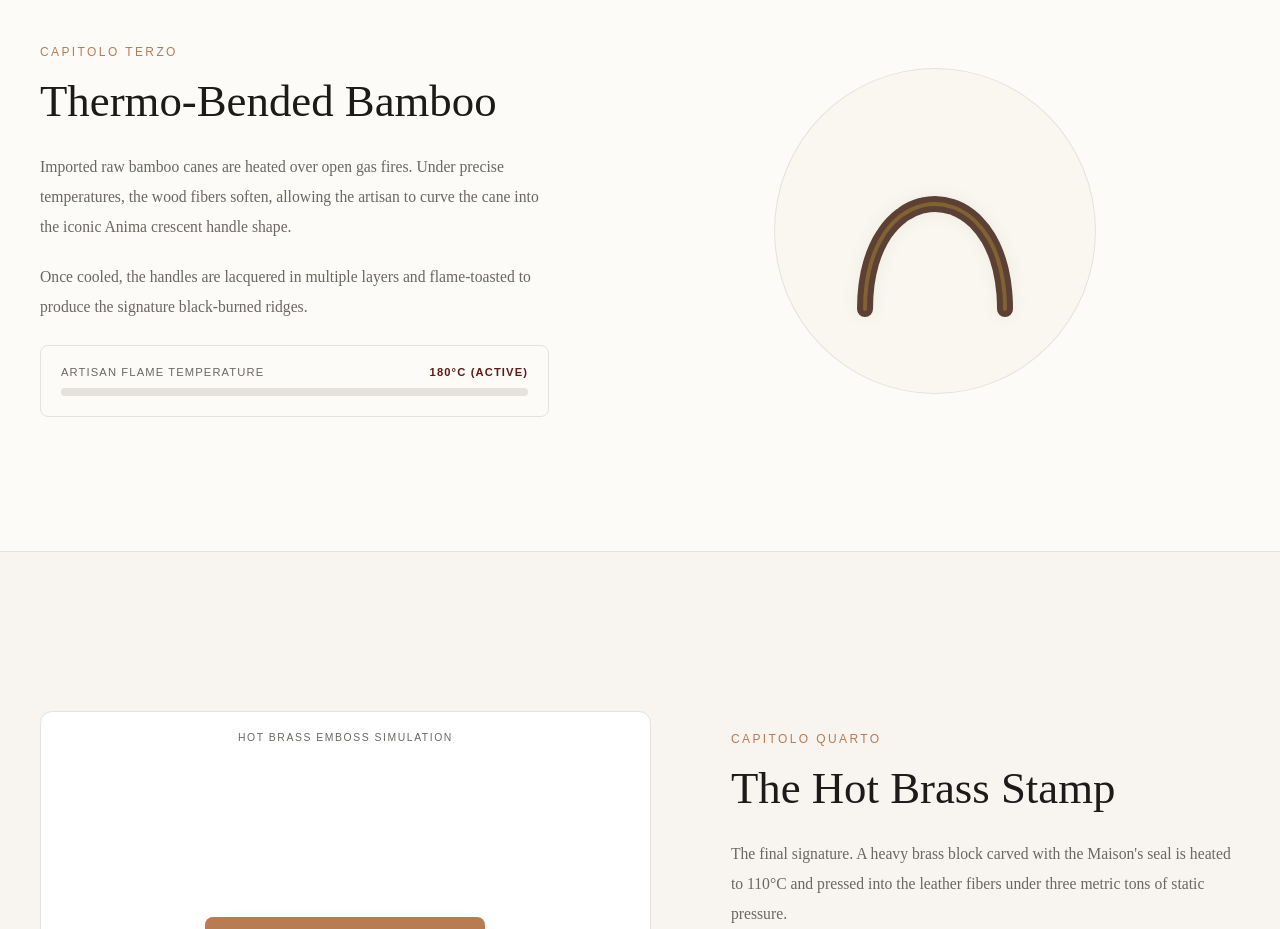
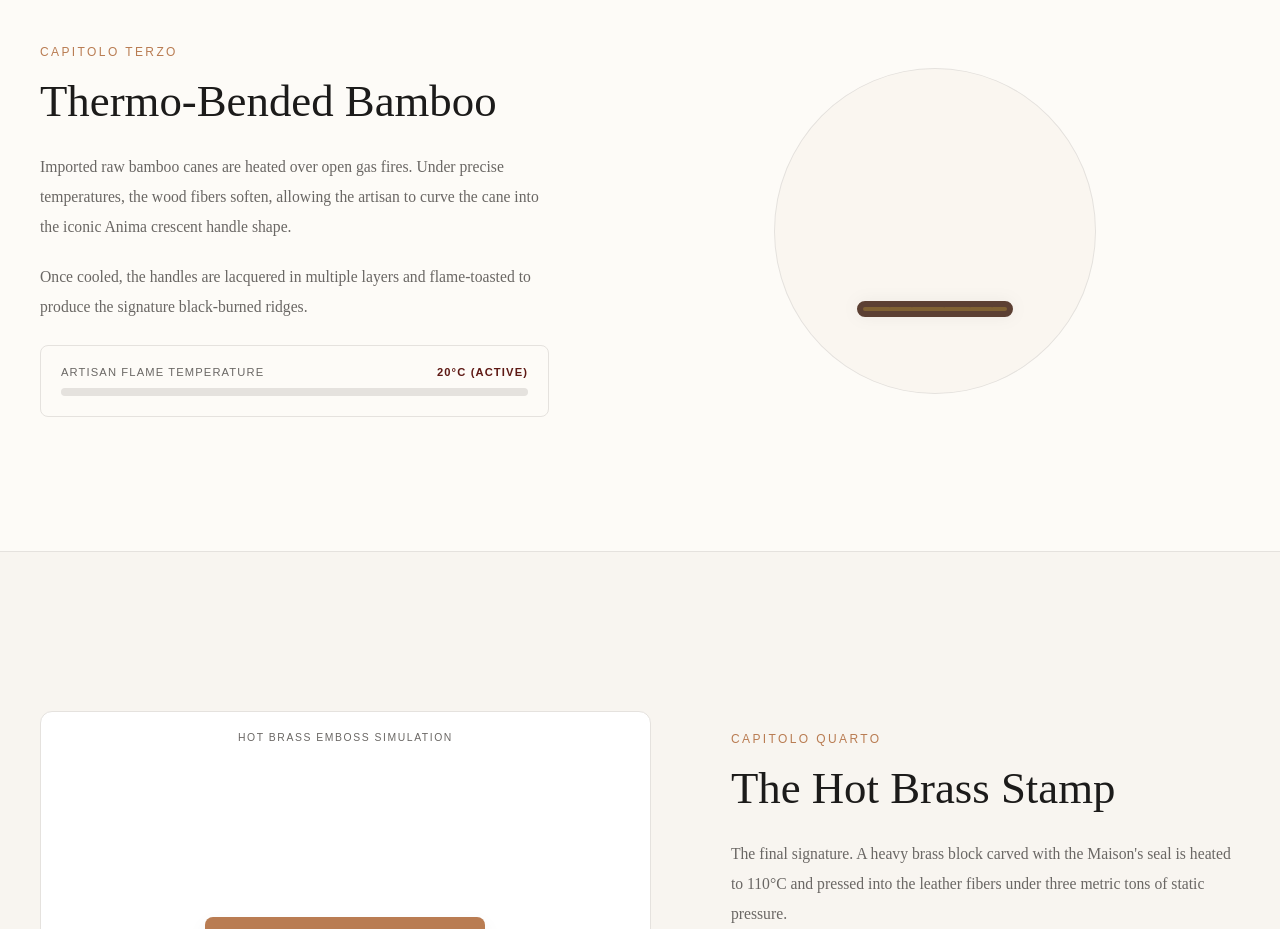
Before and after one commit to apoorv-xs/Maison-Anima, a React (Vite) app: page /craft in a window 1280 px wide. Shown: the part 1800-2729 px from the top of the page. Built offline with nearby package versions, Linux system fonts and the light colour scheme; a web font is replaced by a local one.

Commit message:
fix: make bamboo bending animation and temperature counter dynamic on scroll

```diff
--- a/src/pages/Craft.jsx
+++ b/src/pages/Craft.jsx
@@ -53,6 +53,45 @@ function Craft() {
           start: 'top 60%',
           end: 'bottom 80%',
           scrub: true
+        }
+      });
+
+      // Bending/curving the bamboo handle dynamically as the user scrolls
+      gsap.to('#bambooPath', {
+        attr: { d: 'M 15,90 C 15,20 85,20 85,90' },
+        scrollTrigger: {
+          trigger: '.craft-scene-3',
+          start: 'top 60%',
+          end: 'bottom 80%',
+          scrub: true
+        }
+      });
+
+      gsap.to('#bambooGlowPath', {
+        attr: { d: 'M 15,90 C 15,20 85,20 85,90' },
+        scrollTrigger: {
+          trigger: '.craft-scene-3',
+          start: 'top 60%',
+          end: 'bottom 80%',
+          scrub: true
+        }
+      });
+
+      // Counting up the temperature value from 20°C to 180°C in real-time
+      const tempObj = { value: 20 };
+      const tempValElement = document.querySelector('.temp-value');
+      gsap.to(tempObj, {
+        value: 180,
+        scrollTrigger: {
+          trigger: '.craft-scene-3',
+          start: 'top 60%',
+          end: 'bottom 80%',
+          scrub: true,
+          onUpdate: () => {
+            if (tempValElement) {
+              tempValElement.textContent = Math.round(tempObj.value);
+            }
+          }
         }
       });
 
@@ -230,7 +269,7 @@ function Craft() {
             <div className="font-sans" style={{ padding: '20px', border: '1px solid #E5E2DE', borderRadius: '8px' }}>
               <div style={{ display: 'flex', justifyContent: 'space-between', fontSize: '0.7rem', textTransform: 'uppercase', letterSpacing: '0.1em', marginBottom: '10px', color: '#6A6764' }}>
                 <span>Artisan Flame Temperature</span>
-                <span style={{ color: '#5E1914', fontWeight: 'bold' }}>180°C (Active)</span>
+                <span style={{ color: '#5E1914', fontWeight: 'bold' }}><span className="temp-value">20</span>°C (Active)</span>
               </div>
               <div style={{ width: '100%', height: '8px', backgroundColor: '#E5E2DE', borderRadius: '4px', overflow: 'hidden', position: 'relative' }}>
                 <div className="temp-bar-fill" style={{ width: '0%', height: '100%', backgroundColor: '#5E1914', transition: 'width 0.1s linear' }}></div>
@@ -245,10 +284,11 @@ function Craft() {
                 viewBox="0 0 100 100"
                 width="200"
                 height="200"
-                style={{ filter: 'drop-shadow(0 0 8px rgba(0,0,0,0.05))', transition: 'all 0.5s ease' }}
+                style={{ filter: 'drop-shadow(0 0 8px rgba(0,0,0,0.05))' }}
               >
                 <path
-                  d="M 15,90 C 15,20 85,20 85,90"
+                  id="bambooPath"
+                  d="M 15,90 C 15,90 85,90 85,90"
                   fill="none"
                   stroke="#5C4033"
                   strokeWidth="8"
@@ -256,7 +296,8 @@ function Craft() {
                   strokeDasharray="12,1,10,1,15,1"
                 />
                 <path
-                  d="M 15,90 C 15,20 85,20 85,90"
+                  id="bambooGlowPath"
+                  d="M 15,90 C 15,90 85,90 85,90"
                   fill="none"
                   stroke="#D4AF37"
                   strokeWidth="2"
```
